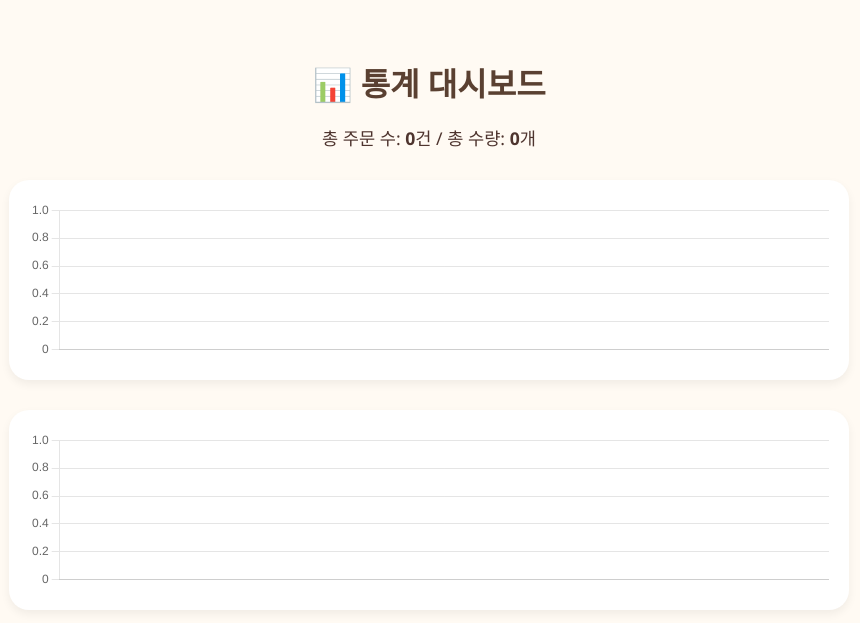
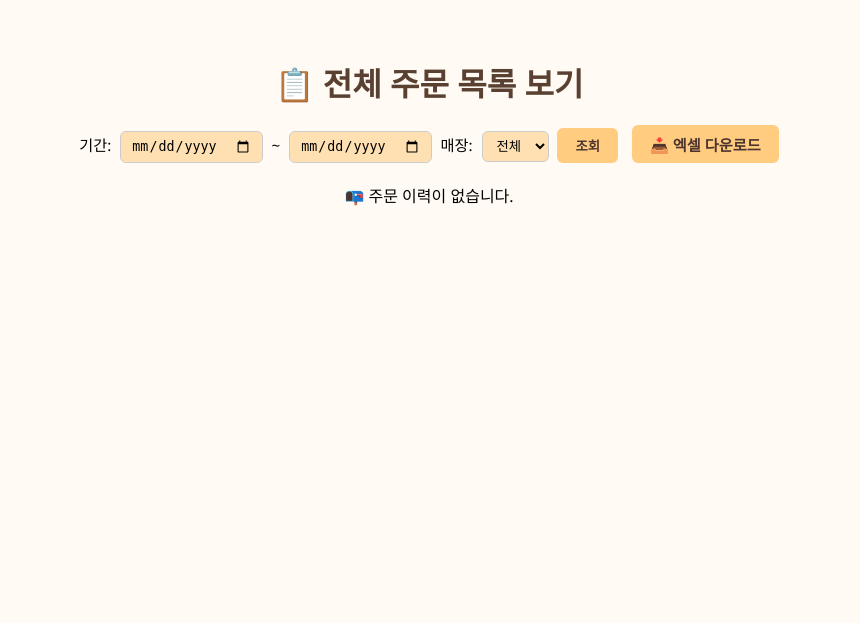
Before and after one commit to carrot0217/Betifulstore-app, a Flask app: page /admin/dashboard in a window 1280 px wide. Shown: the top 623 px of the page, without its empty margins (211-1071 px from the left). Run offline with Flask 3, Linux system fonts and the light colour scheme; the visitor is signed in with stand-in values (Sample User, id 1).

Commit message:
Update admin_dashboard.html

```diff
--- a/templates/admin_dashboard.html
+++ b/templates/admin_dashboard.html
@@ -2,9 +2,8 @@
 <html lang="ko">
 <head>
   <meta charset="UTF-8">
-  <title>📊 통계 대시보드</title>
+  <title>📋 전체 주문 목록</title>
   <meta name="viewport" content="width=device-width, initial-scale=1">
-  <script src="https://cdn.jsdelivr.net/npm/chart.js"></script>
   <style>
     body {
       font-family: 'Segoe UI', sans-serif;
@@ -16,75 +15,118 @@
       color: #5a4031;
       margin-bottom: 20px;
     }
-    .summary {
-      margin: 20px 0;
-      font-size: 1.1em;
+    .filter-form {
+      margin-bottom: 20px;
+      font-size: 0.95em;
+    }
+    input[type="date"], select {
+      padding: 6px 10px;
+      border-radius: 6px;
+      border: 1px solid #ccc;
+      background-color: #ffe0b2;
+      margin: 0 5px;
+    }
+    button {
+      padding: 8px 18px;
+      background-color: #ffcc80;
+      border: none;
+      border-radius: 6px;
+      font-weight: bold;
+      color: #4e342e;
+      cursor: pointer;
+    }
+    button:hover {
+      background-color: #ffb74d;
+    }
+    a.download {
+      display: inline-block;
+      margin-left: 10px;
+      padding: 8px 18px;
+      background-color: #ffcc80;
+      border-radius: 6px;
+      font-weight: bold;
+      color: #4e342e;
+      text-decoration: none;
+    }
+    a.download:hover {
+      background-color: #ffb74d;
+    }
+    table {
+      margin: auto;
+      border-collapse: collapse;
+      width: 95%;
+      max-width: 1000px;
+      background-color: #fff;
+      box-shadow: 0 4px 10px rgba(0,0,0,0.1);
+      border-radius: 12px;
+      overflow: hidden;
+      margin-top: 20px;
+    }
+    th, td {
+      padding: 12px;
+      border-bottom: 1px solid #eee;
+    }
+    th {
+      background-color: #ffe0b2;
       color: #4e342e;
     }
-    .chart-container {
-      width: 90%;
-      max-width: 800px;
-      margin: 30px auto;
-      background: #fff;
-      border-radius: 20px;
-      box-shadow: 0 4px 10px rgba(0,0,0,0.06);
-      padding: 20px;
+    tr:hover {
+      background-color: #fff3e0;
+    }
+    .summary {
+      margin-top: 20px;
+      font-weight: bold;
+      color: #4e342e;
     }
   </style>
 </head>
 <body>
-  <h1>📊 통계 대시보드</h1>
+  <h1>📋 전체 주문 목록 보기</h1>
+
+  <form class="filter-form" method="get" action="/admin/orders">
+    <label>기간:
+      <input type="date" name="start" value="{{ start_date }}">
+      ~
+      <input type="date" name="end" value="{{ end_date }}">
+    </label>
+    <label>
+      매장:
+      <select name="store">
+        <option value="">전체</option>
+        {% for store in store_names %}
+        <option value="{{ store }}" {% if selected_store == store %}selected{% endif %}>{{ store }}</option>
+        {% endfor %}
+      </select>
+    </label>
+    <button type="submit">조회</button>
+    <a class="download" href="{{ url_for('download_orders_excel', start=start_date, end=end_date, store=selected_store) }}">📥 엑셀 다운로드</a>
+  </form>
+
+  {% if orders %}
+  <table>
+    <tr>
+      <th>매장</th>
+      <th>상품명</th>
+      <th>수량</th>
+      <th>희망일</th>
+      <th>신청일</th>
+    </tr>
+    {% for o in orders %}
+    <tr>
+      <td>{{ o.store }}</td>
+      <td>{{ o.item }}</td>
+      <td>{{ o.quantity }}</td>
+      <td>{{ o.wish_date }}</td>
+      <td>{{ o.date }}</td>
+    </tr>
+    {% endfor %}
+  </table>
 
   <div class="summary">
-    총 주문 수: <strong>{{ total_orders }}</strong>건 /
-    총 수량: <strong>{{ total_quantity }}</strong>개
+    총 신청 수량: {{ total_quantity }}개
   </div>
-
-  <div class="chart-container">
-    <canvas id="storeChart" height="60"></canvas>
-  </div>
-  <div class="chart-container">
-    <canvas id="itemChart" height="60"></canvas>
-  </div>
-
-  <script>
-    const storeNames = {{ store_names|tojson }};
-    const storeValues = {{ store_values|tojson }};
-    new Chart(document.getElementById('storeChart'), {
-      type: 'bar',
-      data: {
-        labels: storeNames,
-        datasets: [{
-          label: '매장별 신청 수량',
-          data: storeValues,
-          backgroundColor: '#b2dfdb'
-        }]
-      },
-      options: {
-        responsive: true,
-        plugins: { legend: { display: false } },
-        scales: { y: { beginAtZero: true } }
-      }
-    });
-
-    const itemNames = {{ item_names|tojson }};
-    const itemValues = {{ item_values|tojson }};
-    new Chart(document.getElementById('itemChart'), {
-      type: 'bar',
-      data: {
-        labels: itemNames,
-        datasets: [{
-          label: '상품별 신청 수량',
-          data: itemValues,
-          backgroundColor: '#ffd180'
-        }]
-      },
-      options: {
-        responsive: true,
-        plugins: { legend: { display: false } },
-        scales: { y: { beginAtZero: true } }
-      }
-    });
-  </script>
+  {% else %}
+  <p>📭 주문 이력이 없습니다.</p>
+  {% endif %}
 </body>
 </html>
```
